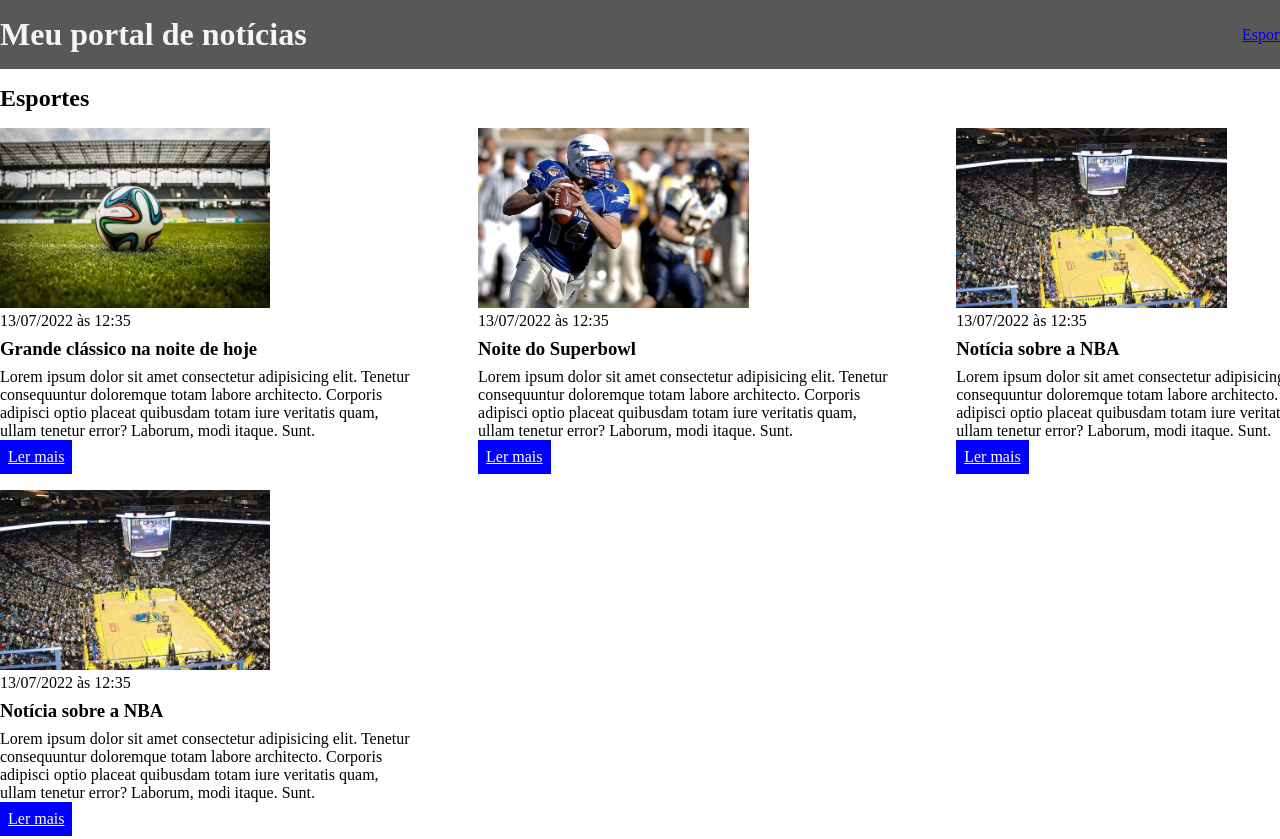
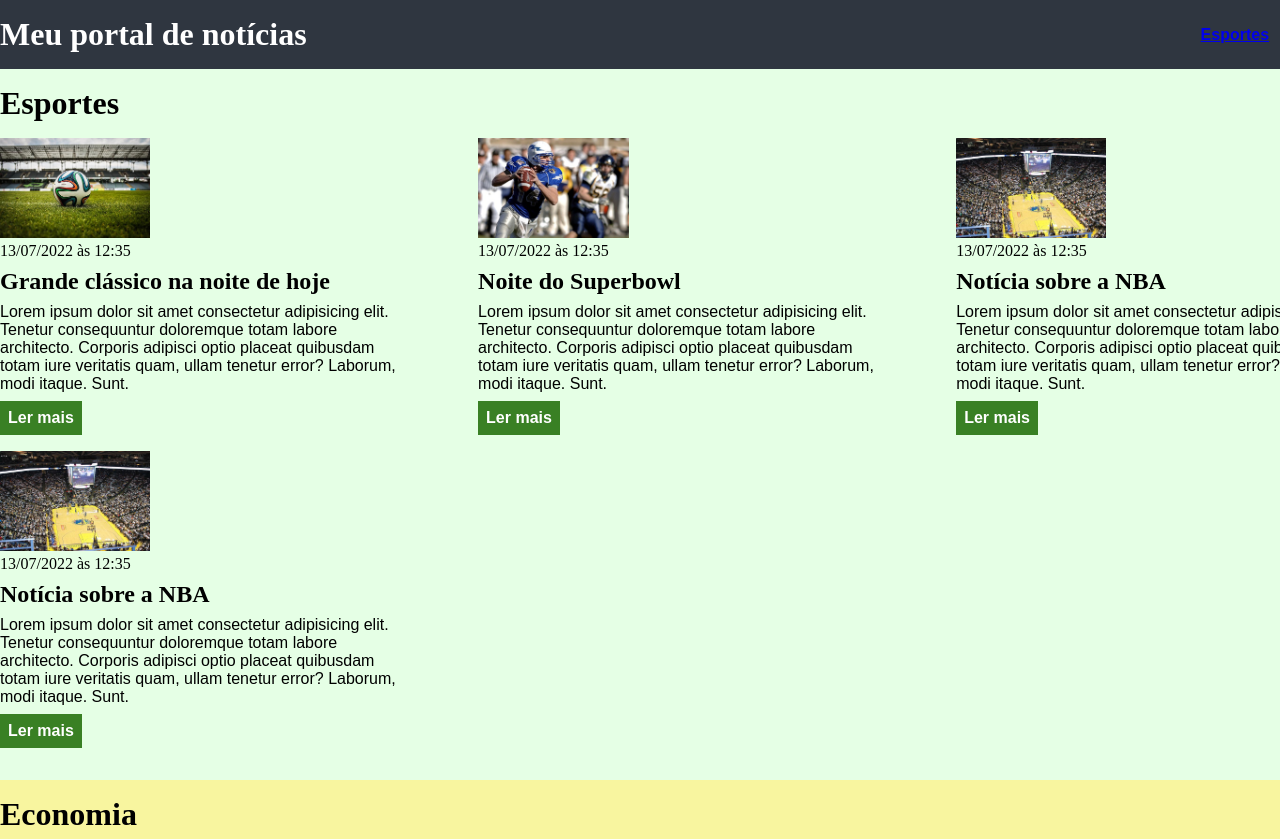
Before and after one commit to Mathauz/Cssebac, a plain HTML site: page index.html in a window 1280 px wide. Shown: the top 839 px of the page. Drawn offline with Linux system fonts and the light colour scheme.

Commit message:
Update main.css

```diff
--- a/main.css
+++ b/main.css
@@ -5,9 +5,9 @@
     }
 
     body > header {
-        background-color: rgb(88, 88, 88);
+        background-color:#2f3640;
         padding: 16px 0;
-        color: whitesmoke;
+        color: white;
     }
 
     header .container {
@@ -19,10 +19,14 @@
 
     header li {
         display: inline;
+        font-family: Arial, Helvetica, sans-serif;
+        font-weight: bold;
+        margin-left: 16px;
     }
 
     header li {
-        color: whitesmoke;
+        color: white;
+        text-decoration: none;
     }
 
 
@@ -37,7 +41,7 @@
         justify-content: space-between;
     }
     .articles article img {
-    height: 180px;
+    height: 100px;
     }
 
     .articles article {
@@ -63,4 +67,40 @@
         color: white;
         padding: 8px;
         display: inline-block;
+        text-decoration: none;
+        font-weight: bold;
+        margin-top: 8px;
     }
+
+    .articles article a:hover {
+        text-decoration: underline;
+    }
+
+    .articles article p,
+    .articles article a {
+        font-family: Arial, Helvetica, sans-serif
+    }
+
+.articles article h3 {
+    font-size:  24px;
+}
+
+section h2 {
+    font-size: 32px;
+}
+
+#sports {
+    background-color: rgba(0,255, 0, 0.1);
+}
+
+#sports .articles article a {
+    background-color: rgb(57, 128, 36)
+}
+
+#economy {
+    background-color: #f8f59f;
+
+}
+#economy .articles article a {
+    background-color: #ff9f1a;
+}
```
